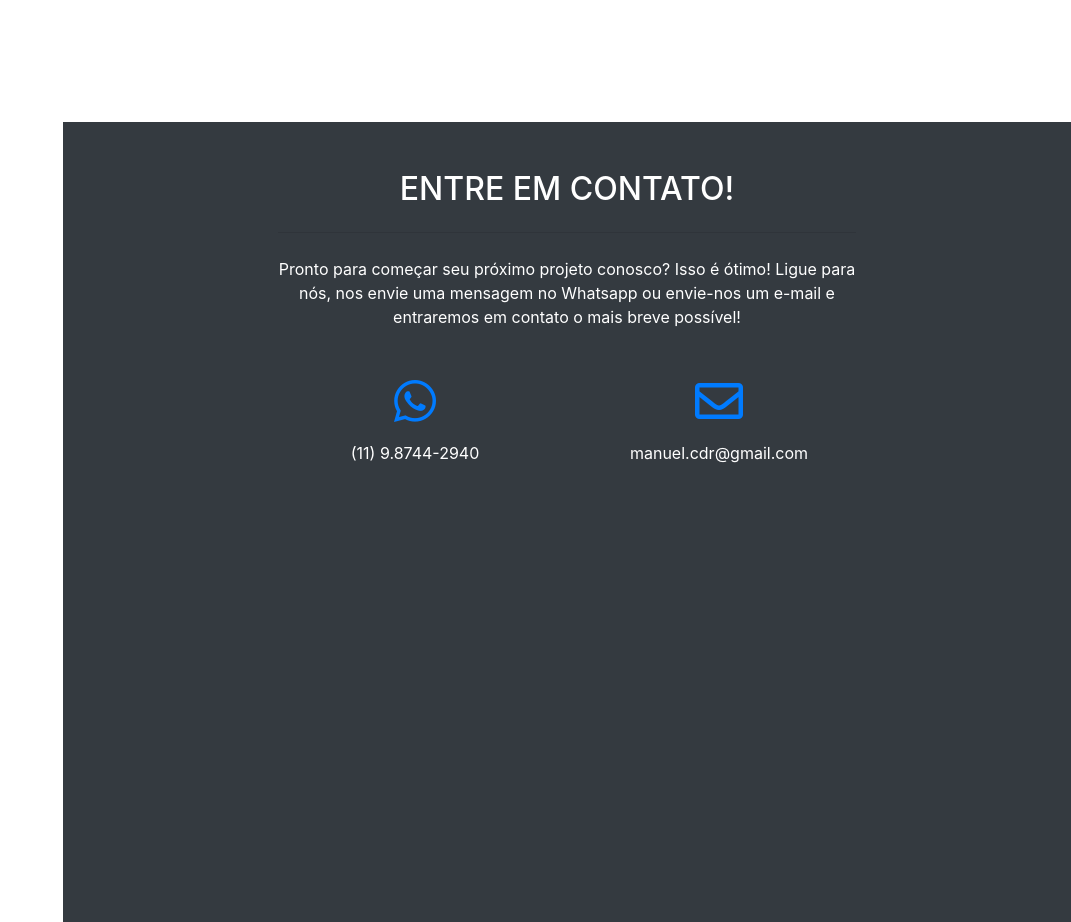
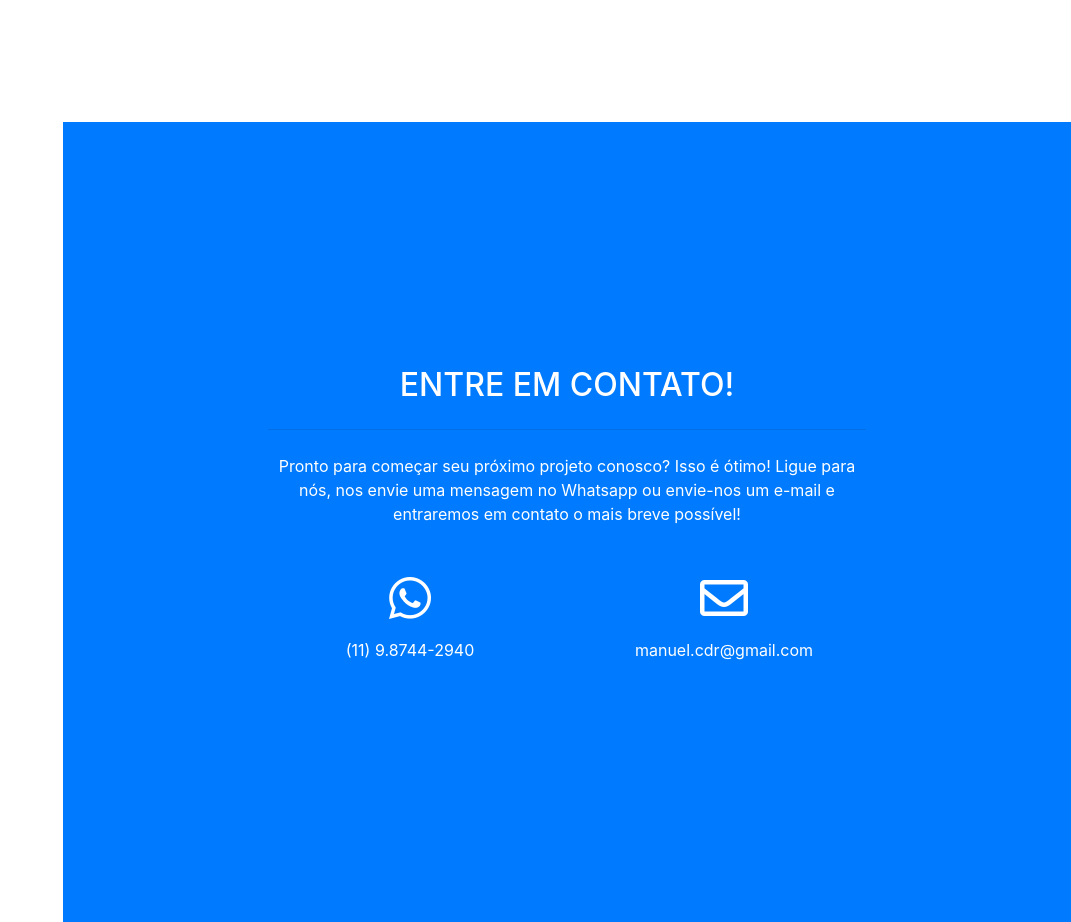
Before and after one commit to manuelcdr/mcn, a website with bundled scripts: page src/index.html in a window 1280 px wide. Shown: the part 2280-3202 px from the top of the page, without its empty margins (209-1280 px from the left). Built offline with nearby package versions, Linux system fonts and the light colour scheme; a web font is replaced by a local one.

Commit message:
melhora contato

```diff
--- a/src/index.html
+++ b/src/index.html
@@ -419,8 +419,8 @@
       </div>
     </section> -->
 
-    <section class="resume-section p-3 p-lg-5 d-flex flex-column bg-dark" id="contato">
-      <div class="container">
+    <section class="resume-section p-3 p-lg-5 d-flex flex-column bg-primary" id="contato">
+      <div class="my-auto">
         <div class="row">
           <div class="col-lg-8 mx-auto text-center">
             <h2 class="section-heading text-white">Entre em contato!</h2>
@@ -433,11 +433,11 @@
         </div>
         <div class="row">
           <div class="col-lg-4 ml-auto text-center">
-            <i class="fab fa-whatsapp fa-3x mb-3 sr-contact-1 text-primary"></i>
+            <i class="fab fa-whatsapp fa-3x mb-3 sr-contact-1 text-white"></i>
             <p class="text-white">(11) 9.8744-2940</p>
           </div>
           <div class="col-lg-4 mr-auto text-center">
-            <i class="far fa-envelope fa-3x mb-3 sr-contact-2 text-primary"></i>
+            <i class="far fa-envelope fa-3x mb-3 sr-contact-2 text-white"></i>
             <p class="text-white">
               <a class="text-white" href="mailto:manuel.cdr@gmail.com">manuel.cdr@gmail.com</a>
             </p>
```
Also changed, not shown: 1 other file.
